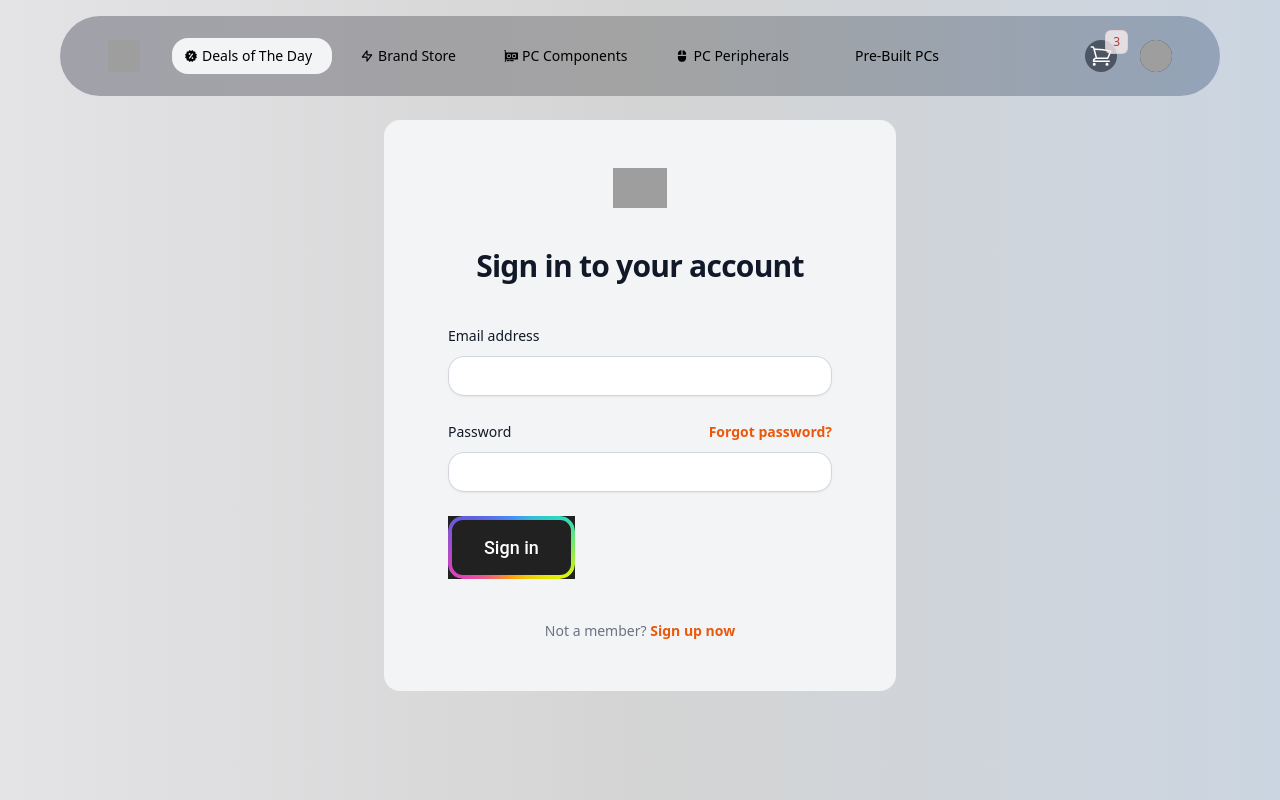
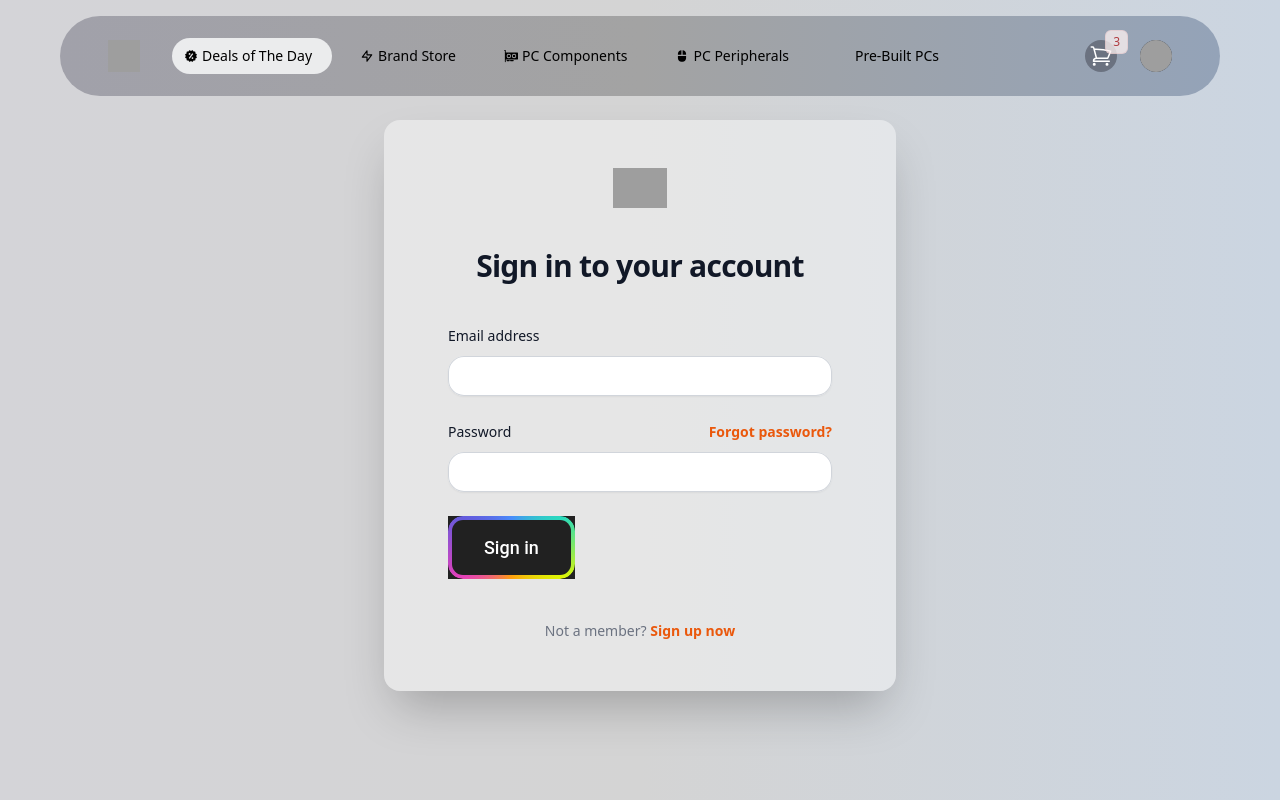
Before and after one commit to Subham-Maity/restock, a Next.js app in the folder client/: page /login in a window 1280 px wide. Built offline with nearby package versions, Linux system fonts and the light colour scheme; grey boxes are pictures that could not be loaded; some icons are missing.

Commit message:
component theming, sm:navbar fixed

```diff
--- a/client/src/app/components/Navbar/Navbar.tsx
+++ b/client/src/app/components/Navbar/Navbar.tsx
@@ -76,7 +76,7 @@ const Navbar = () => {
     <div className="min-h-full">
       <Disclosure
         as="nav"
-        className="bg-gradient-to-r from-zinc-400 via-neutral-400 to-slate-400 dark:from-zinc-700 dark:via-neutral-800 dark:to-slate-800 mx-3 rounded-full md:rounded-full"
+        className="bg-gradient-to-r from-zinc-400 via-neutral-400 to-slate-400 dark:from-zinc-800 dark:via-neutral-900 dark:to-slate-800 mx-3 rounded-3xl md:rounded-full"
       >
         {({ open }) => (
           <>
@@ -94,7 +94,7 @@ const Navbar = () => {
                     />
                     </Link>
                   </div>
-                  <div className="hidden md:block">
+                  <div className="hidden lg:block">
                     <div className="hidden md:flex items-center space-x-4">
                       {navigation.map((item) => (
                         <Link
@@ -102,9 +102,9 @@ const Navbar = () => {
                           href={item.href}
                           className={classNames(
                             item.current
-                              ? "bg-gray-100 dark:bg-gray-500 text-white"
-                              : "text-gray-300 dark:hover:bg-gray-700  hover:bg-gray-300",
-                            "flex items-center rounded-2xl px-3 py-2 text-sm font-medium",
+                              ? "bg-gray-100 bg-opacity-90 md:rounded-full dark:bg-gray-500 dark:bg-opacity-70 text-white"
+                              : "text-gray-300 dark:hover:bg-gray-600 dark:bg-opacity-95 hover:bg-gray-300 hover:bg-opacity-95",
+                            "flex items-center rounded-full px-3 py-2 text-sm font-medium",
                           )}
                           aria-current={item.current ? "page" : undefined}
                         >
@@ -121,7 +121,7 @@ const Navbar = () => {
                   <div className="ml-4 flex items-center md:ml-6">
                     <button
                       type="button"
-                      className="rounded-full bg-gray-600 hover:bg-gray-400 p-1 text-white hover:text-black dark:bg-gray-700 dark:hover:text-white dark:hover:bg-gray-600 drop focus:outline-none focus:ring-2 focus:ring-white focus:ring-offset-2 focus:ring-offset-gray-800"
+                      className="rounded-full bg-gray-500 hover:bg-gray-600 p-1 text-white  dark:bg-gray-700 dark:hover:text-white dark:hover:bg-gray-600 drop focus:outline-none focus:ring-2 focus:ring-white focus:ring-offset-2 focus:ring-offset-gray-800"
                     >
                       <span className="sr-only">View notifications</span>
                       <Link href={"/cart"}>
@@ -158,15 +158,15 @@ const Navbar = () => {
                         leaveFrom="transform opacity-100 scale-100"
                         leaveTo="transform opacity-0 scale-95"
                       >
-                        <Menu.Items className="absolute right-0 z-10 mt-2 w-48 origin-top-right rounded-md bg-white py-1 shadow-lg ring-1 ring-black ring-opacity-5 focus:outline-none">
+                        <Menu.Items className="absolute right-0 z-10 mt-8 w-48 origin-top-right bg-slate-200 dark:bg-slate-800 py-1 shadow-lg ring-1 ring-black ring-opacity-5 focus:outline-none rounded-2xl">
                           {userNavigation.map((item) => (
                             <Menu.Item key={item.name}>
                               {({ active }) => (
                                 <Link
                                   href={item.href}
                                   className={classNames(
-                                    active ? "bg-gray-100" : "",
-                                    "block px-4 py-2 text-sm text-gray-700",
+                                    active ? "bg-gray-400 dark:bg-gray-500" : "",
+                                    "block px-4 py-2 text-sm dark:text-gray-200 rounded-2xl",
                                   )}
                                 >
                                   {item.name}
@@ -174,7 +174,9 @@ const Navbar = () => {
                               )}
                             </Menu.Item>
                           ))}
+                          <div className="ml-4">
                           <Switcher />
+                          </div>
                         </Menu.Items>
                       </Transition>
                     </Menu>
@@ -182,7 +184,7 @@ const Navbar = () => {
                 </div>
                 <div className="-mr-2 flex md:hidden">
                   {/* Mobile menu button */}
-                  <Disclosure.Button className="inline-flex items-center justify-center rounded-md bg-gray-800 p-2 text-gray-400 hover:bg-gray-700 hover:text-white focus:outline-none focus:ring-2 focus:ring-white focus:ring-offset-2 focus:ring-offset-gray-800">
+                  <Disclosure.Button className="inline-flex items-center justify-center rounded-full bg-gray-200 p-2 text-gray-400 hover:bg-gray-700 hover:text-white focus:outline-none focus:ring-2 focus:ring-white focus:ring-offset-2 focus:ring-offset-gray-800">
                     <span className="sr-only">Open main menu</span>
                     {open ? (
                       <XMarkIcon className="block h-6 w-6" aria-hidden="true" />
@@ -204,9 +206,9 @@ const Navbar = () => {
                     href={item.href}
                     className={classNames(
                       item.current
-                        ? "bg-gray-900 text-white"
-                        : "text-gray-300 hover:bg-gray-700 hover:text-white",
-                      "block rounded-md px-3 py-2 text-base font-medium",
+                        ? "bg-gray-50 bg-opacity-80  dark:bg-gray-400 dark:bg-opacity- text-black "
+                        : "text-gray-900 dark:text-gray-100 hover:bg-gray-300 dark:hover:bg-gray-400 ",
+                      "block rounded-3xl px-3 py-2 text-base font-medium",
                     )}
                     aria-current={item.current ? "page" : undefined}
                   >
@@ -255,11 +257,12 @@ const Navbar = () => {
                       key={item.name}
                       as="a"
                       href={item.href}
-                      className="block rounded-md px-3 py-2 text-base font-medium text-gray-400 hover:bg-gray-700 hover:text-white"
+                      className="block rounded-md px-3 py-2 text-base font-medium text-gray-200 hover:bg-gray-700 hover:text-white"
                     >
                       {item.name}
                     </Disclosure.Button>
                   ))}
+                  <Switcher/>
                 </div>
               </div>
             </Disclosure.Panel>
--- a/client/src/app/components/auth/components/Login.tsx
+++ b/client/src/app/components/auth/components/Login.tsx
@@ -9,7 +9,7 @@ const Login = () => {
   const router = useRouter();
   return (
     <div>
-      <div className="flex min-h-full flex-1 flex-col justify-center px-6 py-12 lg:px-8 md:w-[32rem] mx-3  md:mx-auto my-6 bg-gray-100 rounded-2xl dark:bg-slate-700">
+      <div className="flex min-h-full flex-1 flex-col justify-center px-6 py-12 lg:px-8 md:w-[32rem] mx-3  md:mx-auto my-6 bg-white bg-opacity-40 dark:bg-black/30 shadow-2xl rounded-2xl">
         <div className="sm:mx-auto sm:w-full sm:max-w-sm">
           <Image
             className="mx-auto h-10 w-auto"
--- a/client/src/app/components/auth/components/Signup.tsx
+++ b/client/src/app/components/auth/components/Signup.tsx
@@ -7,7 +7,7 @@ const Signup = () => {
   const router = useRouter();
   return (
     <div>
-      <div className="flex min-h-full flex-1 flex-col justify-center px-6 py-12 lg:px-8 md:w-[32rem] mx-3  md:mx-auto my-6 bg-gray-100 rounded-2xl dark:bg-slate-700">
+      <div className="flex min-h-full flex-1 flex-col justify-center px-6 py-12 lg:px-8 md:w-[32rem] mx-3  md:mx-auto my-6 bg-white bg-opacity-40 dark:bg-black/30 shadow-2xl rounded-2xl">
         <div className="sm:mx-auto sm:w-full sm:max-w-sm">
           <Image
             className="mx-auto h-10 w-auto"
--- a/client/src/app/components/products/pages/pc-components/ProductList.tsx
+++ b/client/src/app/components/products/pages/pc-components/ProductList.tsx
@@ -482,11 +482,11 @@ export const PcComponentFilter = () => {
 
             <div className="grid grid-cols-1 gap-x-8 gap-y-10 lg:grid-cols-4">
               {/* Filters */}
-              <form className="hidden lg:block bg-gray-100 dark:bg-[#2f3349] rounded-2xl p-4">
+              <form className="hidden lg:block comp-layer p-4">
                 <h3 className="sr-only">Categories</h3>
                 <ul
                   role="list"
-                  className="space-y-4 border-b border-gray-200 pb-6 text-sm font-medium text-gray-900"
+                  className="space-y-4 border-b border-gray-200 pb-6 text-base font-medium text-gray-900"
                 >
                   {subCategories.map((category) => (
                     <li key={category.name}>
@@ -501,7 +501,7 @@ export const PcComponentFilter = () => {
                   <Disclosure
                     as="div"
                     key={section.id}
-                    className="border-b border-gray-200 py-3 dark:bg-[#2f3349] dark:text-white"
+                    className="border-b border-gray-200 py-3 dark:text-white"
                   >
                     {({ open }) => (
                       <>
@@ -569,7 +569,7 @@ export const PcComponentProductList = () => {
   return (
     <div>
       <div>
-        <div className="bg-gray-100 dark:bg-[#2f3349] rounded-2xl">
+        <div className="comp-layer">
           <div className="mx-auto max-w-2xl px-4 py-16 sm:px-6 sm:py-24 lg:max-w-7xl  lg:px-8">
             <h2 className="sr-only">Products</h2>
 
--- a/client/src/app/globals.css
+++ b/client/src/app/globals.css
@@ -1,3 +1,8 @@
 @tailwind base;
 @tailwind components;
 @tailwind utilities;
+
+
+.comp-layer {
+    @apply bg-white bg-opacity-40 dark:bg-stone-950/20 shadow-2xl rounded-2xl;
+  }
--- a/client/src/app/layout.tsx
+++ b/client/src/app/layout.tsx
@@ -20,7 +20,7 @@ export default function RootLayout({
   return (
     <html lang="en" className=" h-full">
       <ThemeProviders>
-        <body className={`${inter.className}box-shadow: 0 25px 50px -12px rgb(0 0 0 / 0.25) bg-gradient-to-r  from-zinc-200 via-neutral-300 to-slate-300 dark:from-zinc-900 dark:via-neutral-700 dark:to-slate-700`}>
+        <body className={`${inter.className}box-shadow: 0 25px 50px -12px rgb(0 0 0 / 0.25) bg-gradient-to-r from-zinc-300 via-neutral-300 to-slate-300 dark:from-zinc-700 dark:via-neutral-700 dark:to-slate-700`}>
           <div className="lg:mx-12">
             <Navbar />
             {children}
```
